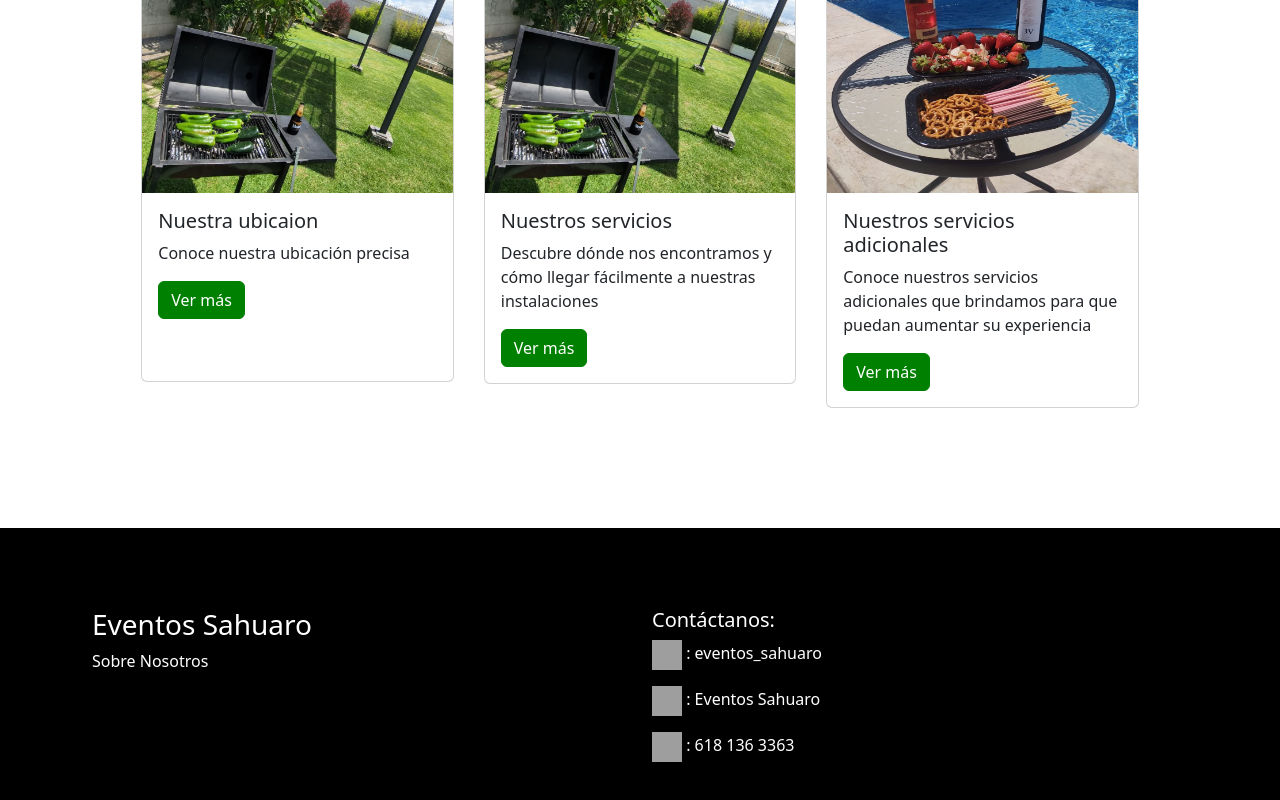
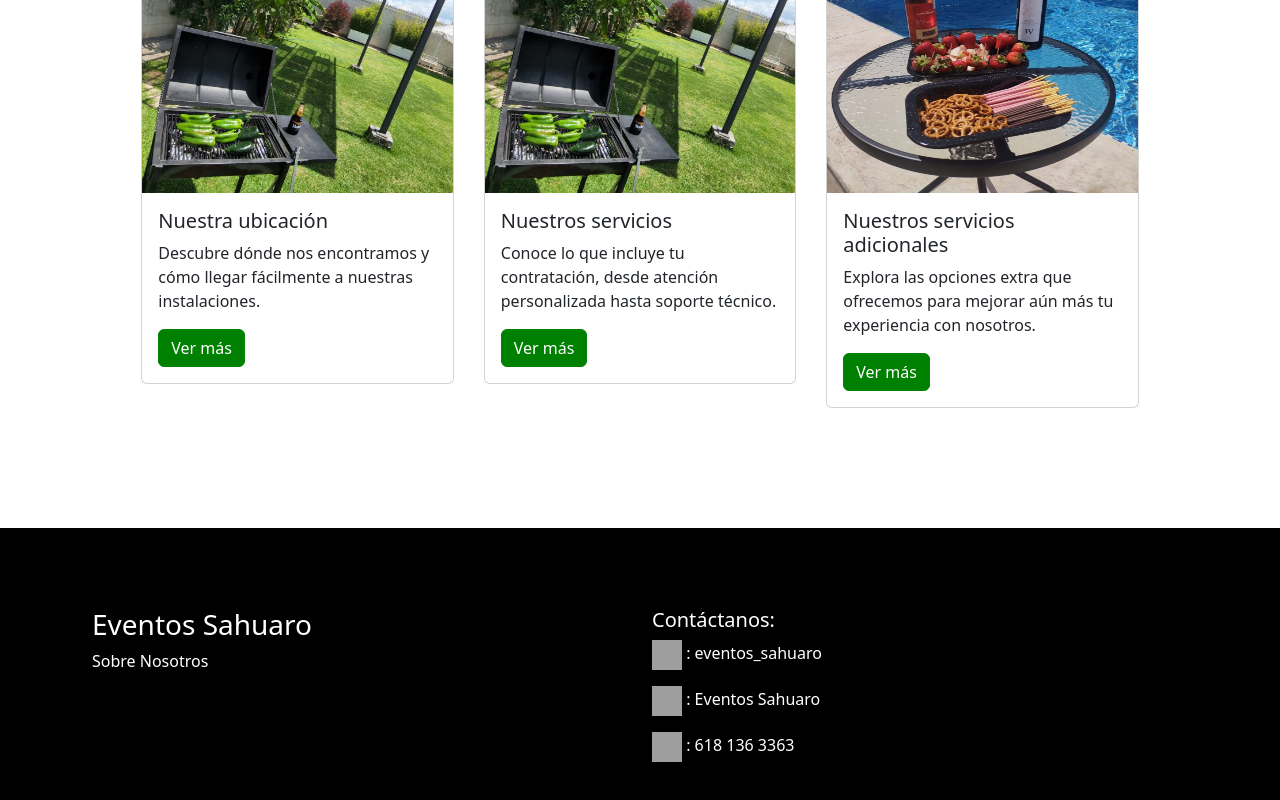
Before and after one commit to AngelStrg/Eventos_sahuaro, an Angular app: page / in a window 1280 px wide. Shown: the part 818-1618 px from the top of the page. Built offline with nearby package versions, Linux system fonts and the light colour scheme; grey boxes are pictures that could not be loaded.

Commit message:
Update our-service.component.html

```diff
--- a/src/app/components/our-service/our-service.component.html
+++ b/src/app/components/our-service/our-service.component.html
@@ -2,8 +2,8 @@
 <div class="card" style="width: 28%;">
   <img src="Location.jpg" class="card-img-top" alt="Ubicacion">
   <div class="card-body">
-    <h5 class="card-title">Nuestra ubicaion</h5>
-    <p class="card-text">Conoce nuestra ubicación precisa  </p>
+    <h5 class="card-title">Nuestra ubicación</h5>
+    <p class="card-text">Descubre dónde nos encontramos y cómo llegar fácilmente a nuestras instalaciones.</p>
     <a [routerLink]="['/location']" routerLinkActive="router-link-active" class="btn btn-primary">Ver más</a>
   </div>
 </div>
@@ -11,7 +11,7 @@
   <img src="Location.jpg" class="card-img-top" alt="Ubicacion">
   <div class="card-body">
     <h5 class="card-title">Nuestros servicios</h5>
-    <p class="card-text">Descubre dónde nos encontramos y cómo llegar fácilmente a nuestras instalaciones</p>
+    <p class="card-text">Conoce lo que incluye tu contratación, desde atención personalizada hasta soporte técnico.</p>
     <a [routerLink]="['/app-basic-services']" routerLinkActive="router-link-active" href="#" class="btn btn-primary">Ver más</a>
   </div>
 </div>
@@ -19,7 +19,7 @@
   <img src="OurAddService.jpg" class="card-img-top" alt="Ubicacion">
   <div class="card-body">
     <h5 class="card-title">Nuestros servicios adicionales</h5>
-    <p class="card-text">Conoce nuestros servicios adicionales que brindamos para que puedan aumentar su experiencia</p>
+    <p class="card-text">Explora las opciones extra que ofrecemos para mejorar aún más tu experiencia con nosotros.</p>
     <a [routerLink]="['/our-add-service']" routerLinkActive="router-link-active" href="#" class="btn btn-primary">Ver más</a>
   </div>
 </div>
```
